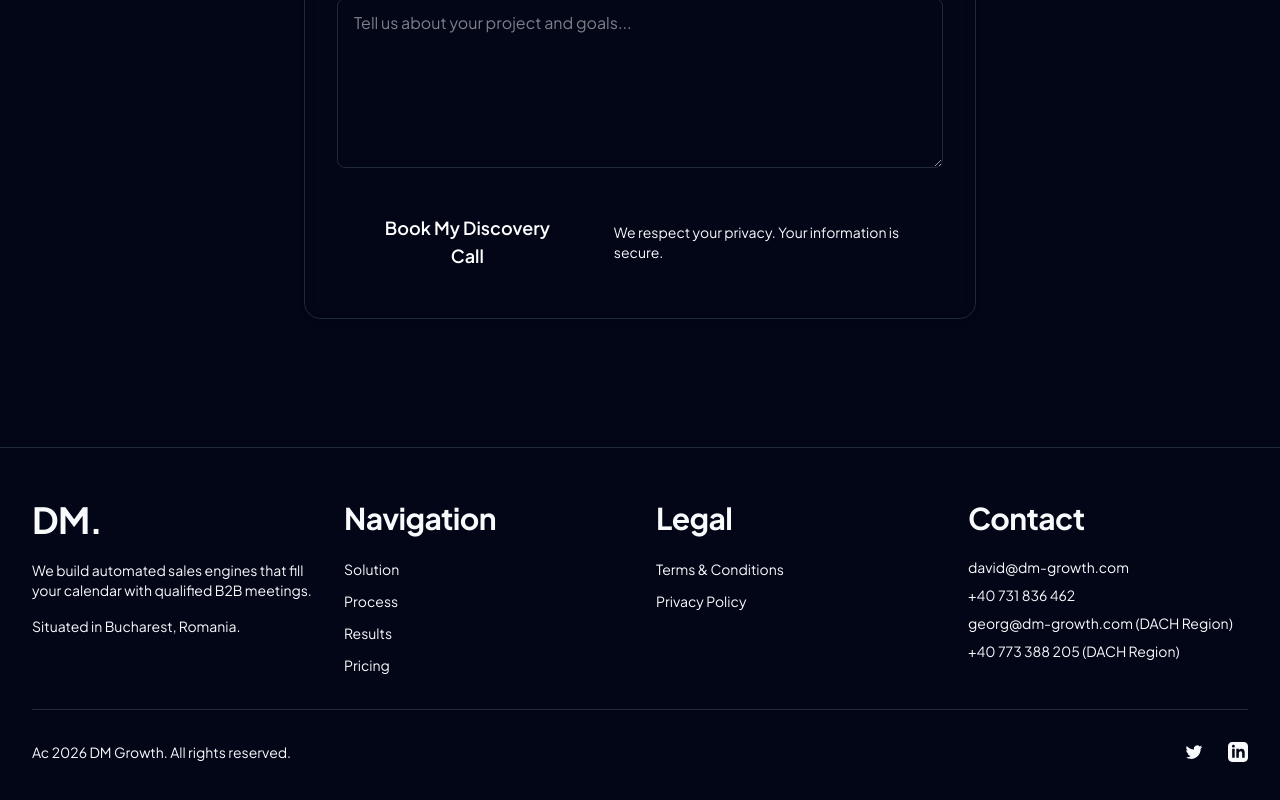
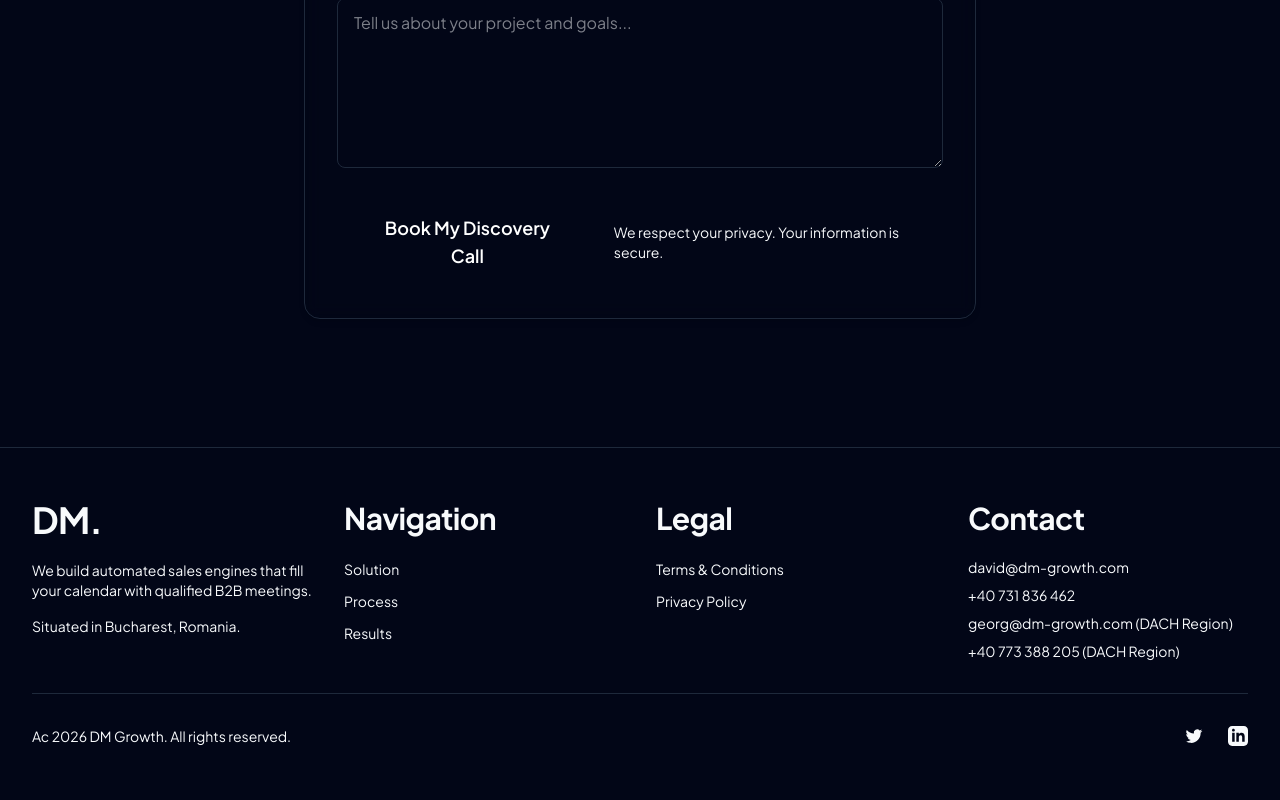
Before and after one commit to gorgo-cpu/DM_Site, a Next.js app: page / in a window 1280 px wide. Shown: the part 6751-7551 px from the top of the page. Built offline with nearby package versions, Linux system fonts and the light colour scheme.

Commit message:
updated pricing

```diff
--- a/components/layout/Footer.tsx
+++ b/components/layout/Footer.tsx
@@ -39,7 +39,7 @@ export default function Footer() {
             <div>
               <h4 className="font-semibold text-primary-200 mb-4">Navigation</h4>
               <ul className="space-y-2">
-                {['solution', 'process', 'results', 'pricing'].map((section) => (
+                {['solution', 'process', 'results'].map((section) => (
                   <li key={section}>
                     <button
                       onClick={() => scrollToSection(section)}
```
